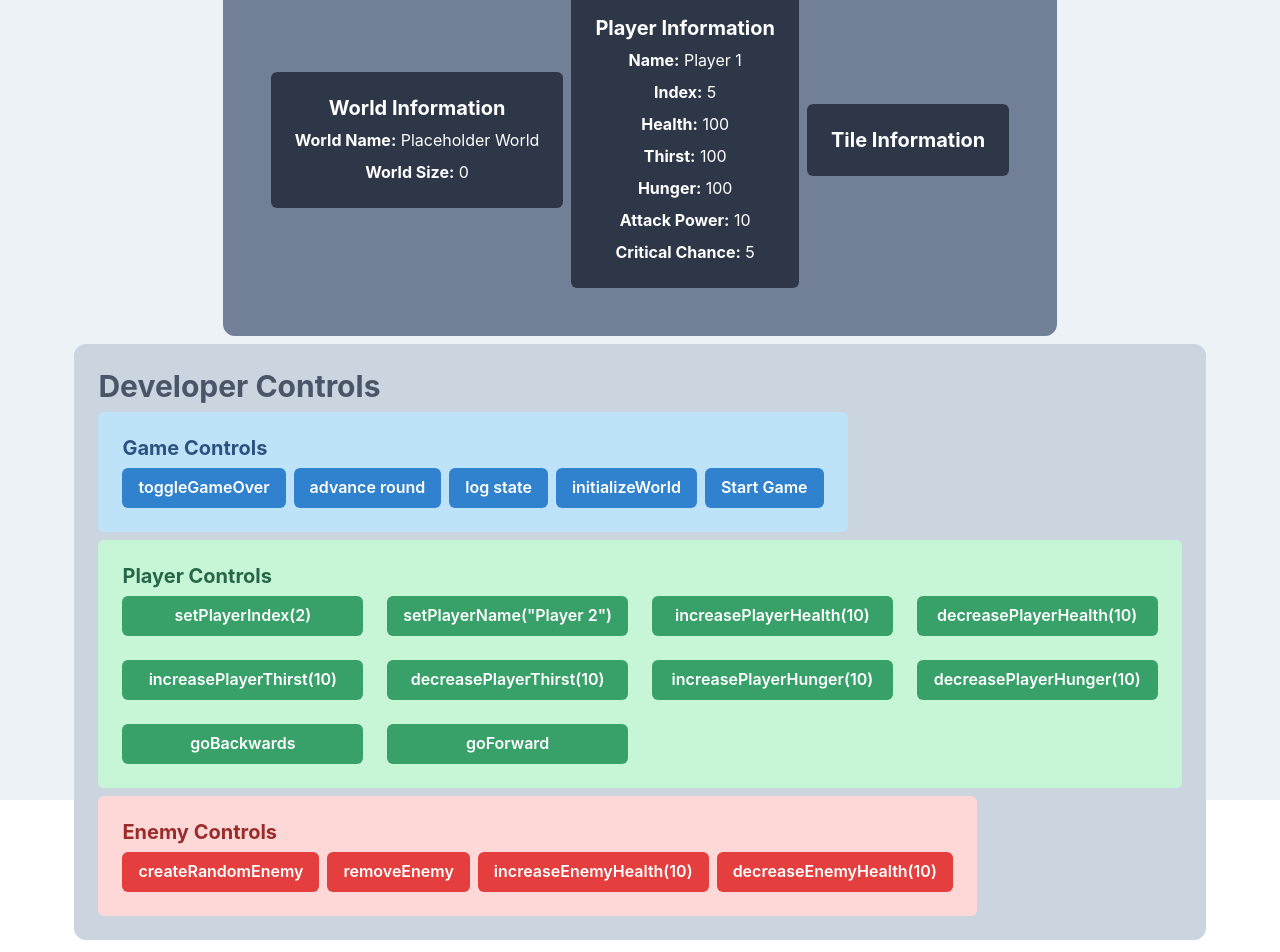
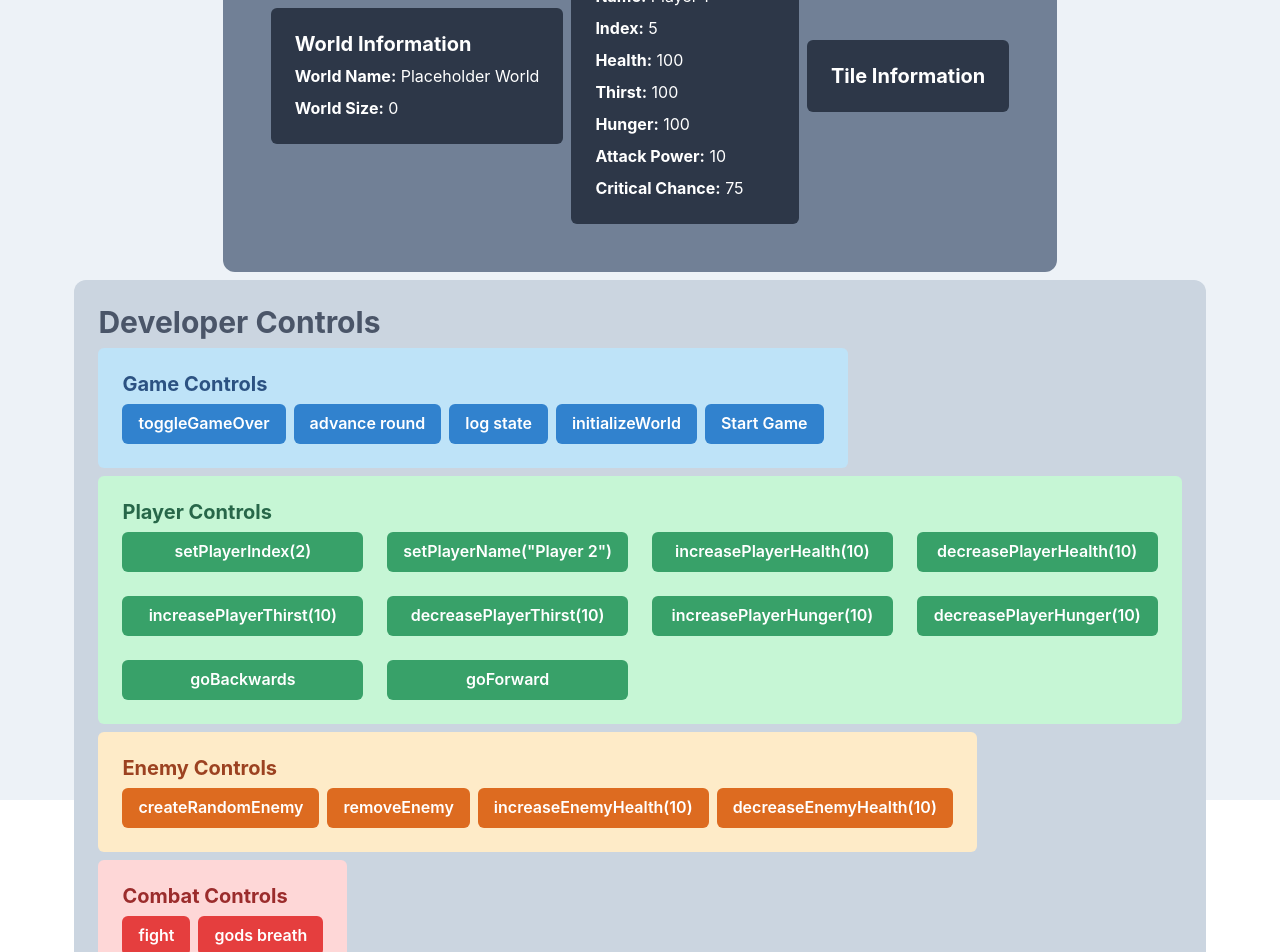
Before and after one commit to TheFlyingWhale/Inter-Mundos-React-Typescript, a React (Create React App) app: page / in a window 1280 px wide. Shown: the top 952 px of the page. Built offline with nearby package versions, Linux system fonts and the light colour scheme.

Commit message:
implement firtst fighting mecahincs

```diff
--- a/src/App.tsx
+++ b/src/App.tsx
@@ -31,7 +31,12 @@ function App() {
                 </Text>
             </HStack>
 
-            <VStack bg="gray.500" p={12} borderRadius={12} color="white">
+            <VStack
+                bg={gameState.gameOver ? "red.500" : "gray.500"}
+                p={12}
+                borderRadius={12}
+                color="white"
+            >
                 <HStack>
                     <WorldPanel />
                     <PlayerPanel />
--- a/src/classes/Player.ts
+++ b/src/classes/Player.ts
@@ -5,7 +5,7 @@ export class Player {
     public thirst: number = 100;
     public hunger: number = 100;
     public attackPower: number = 10;
-    public critChance: number = 5;
+    public critChance: number = 75;
 
     constructor(name: string) {
         this.name = name;
--- a/src/components/developerControlPanel.tsx
+++ b/src/components/developerControlPanel.tsx
@@ -11,6 +11,7 @@ export const DeveloperControlPanel = () => {
                 <GameControls />
                 <PlayerControls />
                 <EnemyControls />
+                <CombatControls />
             </VStack>
         </>
     );
@@ -126,31 +127,31 @@ const EnemyControls = () => {
     const { gameCommands } = useGameContext();
 
     return (
-        <VStack p={6} borderRadius={6} bg="red.100" alignItems="start">
-            <Heading size="md" color="red.700">
+        <VStack p={6} borderRadius={6} bg="orange.100" alignItems="start">
+            <Heading size="md" color="orange.700">
                 Enemy Controls
             </Heading>
             <HStack>
                 <Button
-                    colorScheme="red"
+                    colorScheme="orange"
                     onClick={() => gameCommands.generateRandomEnemy()}
                 >
                     createRandomEnemy
                 </Button>
                 <Button
-                    colorScheme="red"
+                    colorScheme="orange"
                     onClick={() => gameCommands.setEnemyPlaceHolder()}
                 >
                     removeEnemy
                 </Button>
                 <Button
-                    colorScheme="red"
+                    colorScheme="orange"
                     onClick={() => gameCommands.increaseEnemyHealth(10)}
                 >
                     increaseEnemyHealth(10)
                 </Button>
                 <Button
-                    colorScheme="red"
+                    colorScheme="orange"
                     onClick={() => gameCommands.decreaseEnemyHealth(10)}
                 >
                     decreaseEnemyHealth(10)
@@ -159,3 +160,64 @@ const EnemyControls = () => {
         </VStack>
     );
 };
+
+const CombatControls = () => {
+    const { gameState, gameCommands } = useGameContext();
+    const { player, enemy } = gameState;
+
+    const handleCombat = () => {
+        const willEnemyCrit = Math.random() < enemy.critChance / 100;
+        const willPlayerCrit = Math.random() < player.critChance / 100;
+
+        const enemyDamage = enemy.attackPower;
+        const playerDamage = player.attackPower;
+
+        const calculatedEnemyCrit = Math.floor(
+            (enemy.attackPower / enemy.critChance) * 100
+        );
+
+        const calculatedPlayerCrit = Math.floor(
+            (player.attackPower / player.critChance) * 100
+        );
+
+        const totalEnemyDamage =
+            enemyDamage + (willEnemyCrit ? calculatedEnemyCrit : 0);
+        const totalPlayerDamage =
+            playerDamage + (willPlayerCrit ? calculatedPlayerCrit : 0);
+
+        console.clear();
+        console.log("- Enemy:");
+        console.log("enemyDamage", enemyDamage);
+        console.log("willEnemyCrit", willEnemyCrit);
+        console.log("calculatedEnemyCritDamage", calculatedEnemyCrit);
+        console.log("totalEnemyDamage", totalEnemyDamage);
+
+        console.log("\n- Player");
+        console.log("playerDamage", playerDamage);
+        console.log("willPlayerCrit", willPlayerCrit);
+        console.log("calculatedPlayerDamage", calculatedPlayerCrit);
+        console.log("totalPlayerDamage", totalPlayerDamage);
+
+        gameCommands.decreaseEnemyHealth(totalPlayerDamage);
+        gameCommands.decreasePlayerHealth(totalEnemyDamage);
+    };
+
+    return (
+        <VStack p={6} borderRadius={6} bg="red.100" alignItems="start">
+            <Heading size="md" color="red.700">
+                Combat Controls
+            </Heading>
+            <HStack>
+                <Button colorScheme="red" onClick={handleCombat}>
+                    fight
+                </Button>
+                <Button
+                    colorScheme="red"
+                    onClick={() => gameCommands.setPlayerHealth(100)}
+                >
+                    gods breath
+                </Button>
+            </HStack>
+        </VStack>
+    );
+};
--- a/src/components/enemyPanel.tsx
+++ b/src/components/enemyPanel.tsx
@@ -2,8 +2,15 @@ import { VStack, Heading, Text } from "@chakra-ui/react";
 import { useGameContext } from "../context/GameContext";
 
 export const EnemyPanel = () => {
+    const { gameState } = useGameContext();
+
     return (
-        <VStack bg="gray.700" p={6} borderRadius={6}>
+        <VStack
+            bg={gameState.enemy.health > 0 ? "gray.700" : "red.700"}
+            p={6}
+            borderRadius={6}
+            alignItems="start"
+        >
             <Heading size="md">Enemy Information</Heading>
             <EnemyNameItem />
             <EnemyHealthItem />
--- a/src/components/playerPanel.tsx
+++ b/src/components/playerPanel.tsx
@@ -2,8 +2,15 @@ import { VStack, Heading, Text } from "@chakra-ui/react";
 import { useGameContext } from "../context/GameContext";
 
 export const PlayerPanel = () => {
+    const { gameState } = useGameContext();
+
     return (
-        <VStack bg="gray.700" p={6} borderRadius={6}>
+        <VStack
+            bg={gameState.player.health > 0 ? "gray.700" : "red.700"}
+            p={6}
+            borderRadius={6}
+            alignItems="start"
+        >
             <Heading size="md">Player Information</Heading>
             <PlayerNameItem />
             <PlayerIndexItem />
--- a/src/components/tilePanel.tsx
+++ b/src/components/tilePanel.tsx
@@ -3,7 +3,7 @@ import { VStack, Heading, Text } from "@chakra-ui/react";
 
 export const TilePanel = () => {
     return (
-        <VStack bg="gray.700" p={6} borderRadius={6}>
+        <VStack bg="gray.700" p={6} borderRadius={6} alignItems="start">
             <Heading size="md">Tile Information</Heading>
             <TileIndexItem />
             <TileTypeItem />
--- a/src/components/worldPanel.tsx
+++ b/src/components/worldPanel.tsx
@@ -3,7 +3,7 @@ import { VStack, Heading, Text } from "@chakra-ui/react";
 
 export const WorldPanel = () => {
     return (
-        <VStack bg="gray.700" p={6} borderRadius={6}>
+        <VStack bg="gray.700" p={6} borderRadius={6} alignItems="start">
             <Heading size="md">World Information</Heading>
             <WorldNameItem />
             <WorldSizeItem />
--- a/src/context/GameContext.tsx
+++ b/src/context/GameContext.tsx
@@ -28,6 +28,7 @@ const initialGameState: GameStateInterface = {
 interface GameCommands {
     // Game
     toggleGameOver: () => void;
+    setGameOver: (gameOver: boolean) => void;
     setGameName: (name: string) => void;
     advanceRound: () => void;
     startGame: () => void;
@@ -40,6 +41,7 @@ interface GameCommands {
     setPlayer: (player: Player) => void;
     setPlayerIndex: (index: number) => void;
     setPlayerName: (name: string) => void;
+    setPlayerHealth: (health: number) => void;
     increasePlayerHealth: (amount: number) => void;
     decreasePlayerHealth: (amount: number) => void;
     increasePlayerThirst: (amount: number) => void;
@@ -67,11 +69,25 @@ export const GameContextProvider = (props: { children: ReactNode }) => {
         dispatch({ type: Action.TOGGLE_GAME_OVER });
     };
 
+    const setGameOver = (gameOver: boolean) => {
+        dispatch({ type: Action.SET_GAME_OVER, gameOver });
+    };
+
     const setGameName = (name: string) => {
         dispatch({ type: Action.SET_GAME_NAME, name });
     };
 
     const advanceRound = () => {
+        decreasePlayerHunger(10);
+        if (gameState.player.hunger === 0) {
+            decreasePlayerHealth(5);
+        }
+
+        decreasePlayerThirst(10);
+        if (gameState.player.thirst === 0) {
+            decreasePlayerHealth(5);
+        }
+
         dispatch({ type: Action.ADVANCE_ROUND });
     };
 
@@ -112,6 +128,10 @@ export const GameContextProvider = (props: { children: ReactNode }) => {
         dispatch({ type: Action.SET_PLAYER_NAME, name });
     };
 
+    const setPlayerHealth = (health: number) => {
+        dispatch({ type: Action.SET_PLAYER_HEALTH, health });
+    };
+
     const increasePlayerHealth = (amount: number) => {
         if (gameState.player.health + amount > 100) {
             dispatch({ type: Action.SET_PLAYER_HEALTH, health: 100 });
@@ -122,7 +142,7 @@ export const GameContextProvider = (props: { children: ReactNode }) => {
 
     const decreasePlayerHealth = (amount: number) => {
         if (gameState.player.health - amount <= 0) {
-            toggleGameOver();
+            setGameOver(true);
             dispatch({ type: Action.SET_PLAYER_HEALTH, health: 0 });
         } else {
             dispatch({ type: Action.DECREASE_PLAYER_HEALTH, amount });
@@ -191,7 +211,14 @@ export const GameContextProvider = (props: { children: ReactNode }) => {
     };
 
     const generateRandomEnemy = () => {
-        const newEnemy = new Enemy({ name: "Enemy name" });
+        const attackPower = Math.floor(Math.random() * (10 - 1) + 1);
+        const critChange = Math.floor(Math.random() * (75 - 10) + 10);
+
+        const newEnemy = new Enemy({
+            name: "Enemy name",
+            attackPower: attackPower,
+            critChance: critChange,
+        });
         setEnemy(newEnemy);
     };
 
@@ -218,6 +245,7 @@ export const GameContextProvider = (props: { children: ReactNode }) => {
     const gameCommands = {
         // Game
         toggleGameOver,
+        setGameOver,
         setGameName,
         advanceRound,
         startGame,
@@ -230,6 +258,7 @@ export const GameContextProvider = (props: { children: ReactNode }) => {
         setPlayer,
         setPlayerIndex,
         setPlayerName,
+        setPlayerHealth,
         increasePlayerHealth,
         decreasePlayerHealth,
         increasePlayerThirst,
@@ -270,6 +299,7 @@ const Context = React.createContext<GameContextInterface>({
     gameCommands: {
         //Game
         toggleGameOver: () => {},
+        setGameOver: () => {},
         setGameName: () => {},
         advanceRound: () => {},
         startGame: () => {},
@@ -282,6 +312,7 @@ const Context = React.createContext<GameContextInterface>({
         setPlayer: () => {},
         setPlayerIndex: () => {},
         setPlayerName: () => {},
+        setPlayerHealth: () => {},
         increasePlayerHealth: () => {},
         decreasePlayerHealth: () => {},
         increasePlayerThirst: () => {},
--- a/src/context/GameReducer.tsx
+++ b/src/context/GameReducer.tsx
@@ -7,6 +7,7 @@ import { Tile } from "../classes/Tile";
 export enum Action {
     // Game
     TOGGLE_GAME_OVER,
+    SET_GAME_OVER,
     SET_GAME_NAME,
     ADVANCE_ROUND,
     // World
@@ -38,6 +39,7 @@ export enum Action {
 export type GameAction =
     // Game
     | { type: Action.TOGGLE_GAME_OVER }
+    | { type: Action.SET_GAME_OVER; gameOver: boolean }
     | { type: Action.SET_GAME_NAME; name: string }
     | { type: Action.ADVANCE_ROUND }
     // World
@@ -71,6 +73,10 @@ export const reducer = (state: GameStateInterface, action: GameAction) => {
 
         case Action.TOGGLE_GAME_OVER: {
             return { ...state, gameOver: !state.gameOver };
+        }
+
+        case Action.SET_GAME_OVER: {
+            return { ...state, gameOver: action.gameOver };
         }
 
         case Action.SET_GAME_NAME: {
```
